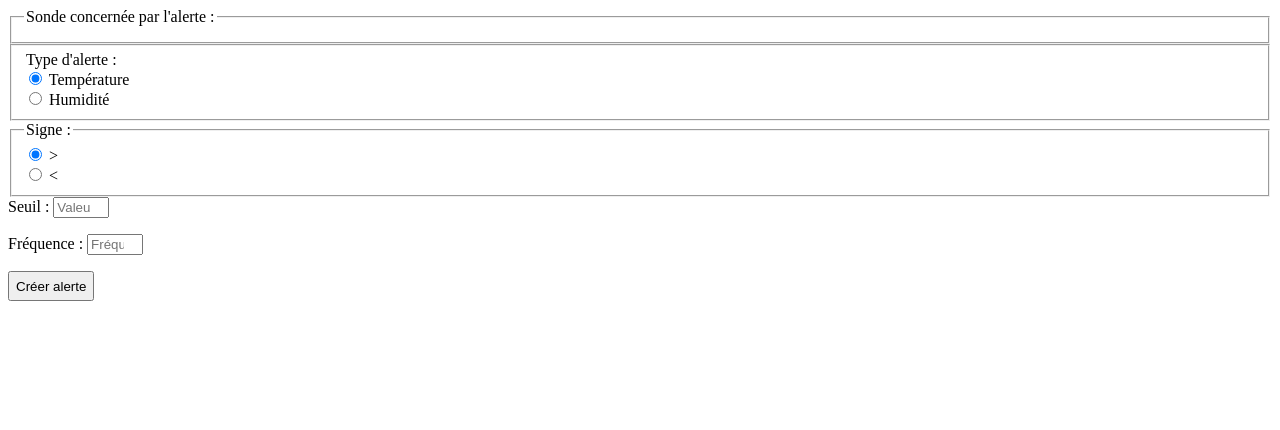
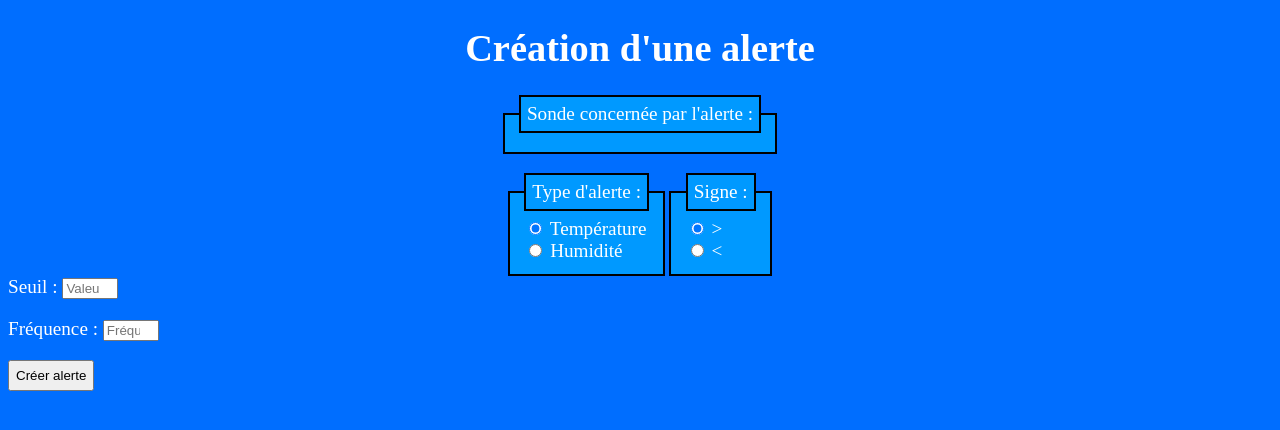
Before and after one commit to xenS14/API-RESTFUL, a Python web app: template vue/templates/param_alertes.html in a window 1280 px wide. Shown: the top 430 px of the page. Run offline with Jinja, Linux system fonts and the light colour scheme; the template is opened without the code that fills it, so the values that code supplies are empty.

Commit message:
Début de mise en forme de la page de gestion des alertes

```diff
--- a/vue/affichage_donnees.py
+++ b/vue/affichage_donnees.py
@@ -82,7 +82,7 @@ def lancer_app():
             connexion = connexion_bdd(user, host, db)
             sondes = recup_sondes(connexion)
             connexion.close()
-            return render_template('templates/param_alertes.html', title='Définition d\'une alerte', sondes=sondes, message='')
+            return render_template('templates/param_alertes.html', sondes=sondes, message='')
         elif request.method == "POST":
             tabDonnees = [request.form["seuil"], request.form["freq"], request.form["type"], request.form["sens"], request.form["sonde"]]
             if tabDonnees[0] == '' or tabDonnees[1] == '':
--- a/vue/static/css/param_alertes.css
+++ b/vue/static/css/param_alertes.css
@@ -1,4 +1,43 @@
+body {
+    background-color: rgb(0, 110, 255);
+    color: rgb(255,255,255);
+    font-size: 1.2em;
+  }
 
-.btn {
-    height: 2.3em;
-}
+  .btn {
+      height: 2.3em;
+  }
+
+  div {
+    margin-top: 1em;
+  }
+
+  fieldset, legend {
+    background-color: rgb(0, 153, 255);
+    border: 2px solid;
+    border-color: black;
+  }
+
+  legend {
+    padding: 6px;
+  }
+
+  #select-sonde {
+    display: flex;
+    justify-content: center;
+  }
+
+  #select-type-sens {
+    display: flex;
+    justify-content: center;
+  }
+
+  #select-sens {
+    display: flex;
+    justify-content: center;
+  }
+
+  .titre-page {
+    display: flex;
+    justify-content: center;
+  }
--- a/vue/templates/param_alertes.html
+++ b/vue/templates/param_alertes.html
@@ -1,10 +1,9 @@
 <!DOCTYPE html>
 <html>
     <head>
-      <title>{{ title }}</title>
+      <title>Paramétrage des alertes</title>
       <meta charset="utf-8">
       <link rel="stylesheet" href="{{ url_for('static', filename='css/param_alertes.css') }}">
-      <script>src="{{ url_for('static', filename='js/param_alertes.js') }}"</script>
     </head>
     <body>
         {% if message != '' %}
@@ -12,11 +11,12 @@
             alert("{{ message }}");
         </script>
         {% endif %}
+        <div class="creation-alerte">
             <form method="POST" action="">
-            <div class="creation-alerte">
+                <h1 class="titre-page">Création d'une alerte</h1>
+                <div id="select-sonde">
                     <fieldset>
                         <legend>Sonde concernée par l'alerte :</legend>
-                    <div id="select-sensor">
                         {% for i in range(sondes|length) %}
                         {% if i == 0 %}
                         <input type="radio" id={{ sondes[i].nom }} name="sonde" value={{ sondes[i].id }} checked>
@@ -25,18 +25,16 @@
                         {% endif %}
                         <label for={{ sondes[i].nom }}>{{ sondes[i].nom }}</label>
                         {% endfor %}
+                    </fieldset>
                 </div>
-                  </fieldset>
+                <div id="select-type-sens">
                 <fieldset>
-                    <div id="select-type">
                         <legend>Type d'alerte :</legend>
                         <input type="radio" id="temperature" name="type" value="Température" checked>
                         <label for="temperature">Température</label><br>
                         <input type="radio" id="humidite" name="type" value="Humidité">
                         <label for="humidite">Humidité</label>
                     </fieldset>
-                </div>
-                <div id="select-sens">
                     <fieldset>
                         <legend>Signe :</legend>
                         <input type="radio" id="superieur" name="sens" value=">" checked>
```
Also changed, not shown: vue/static/js/param_alertes.js (deleted). Lines whose indentation alone changed are shown as unchanged.
